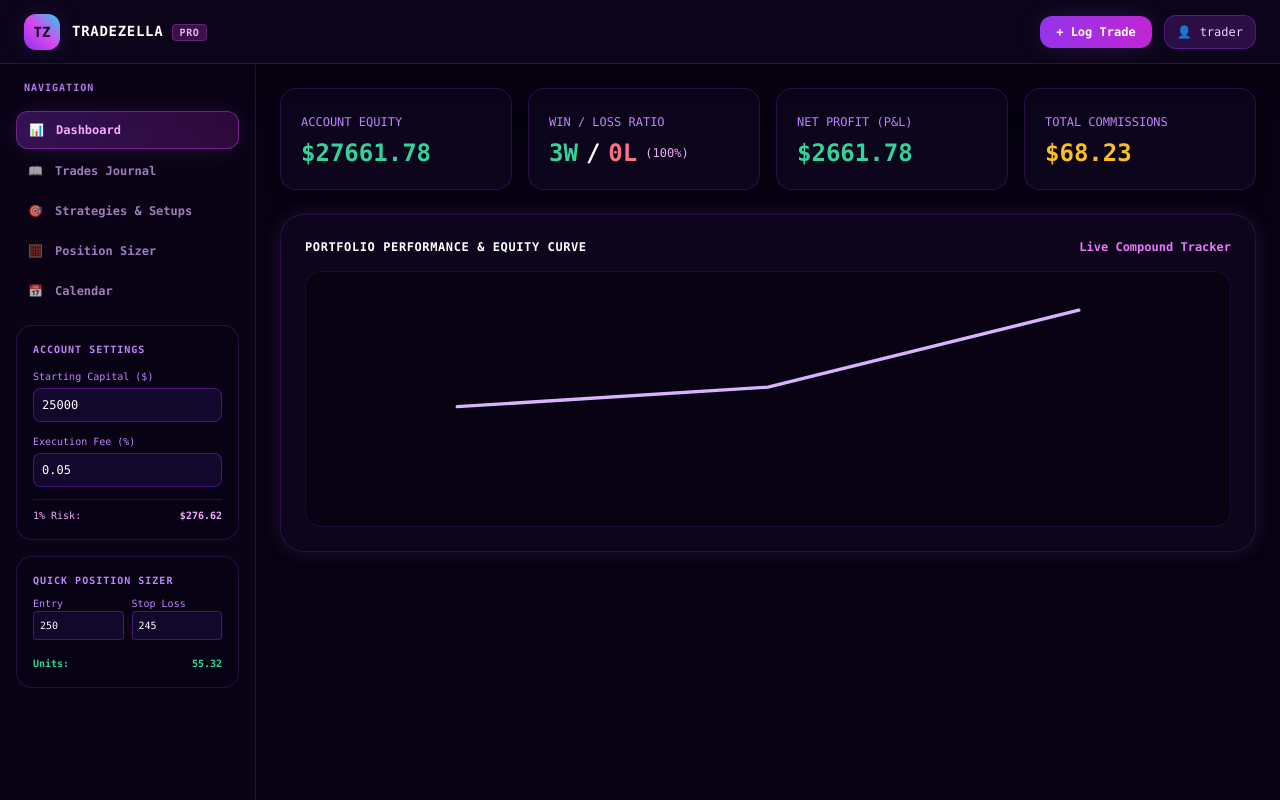
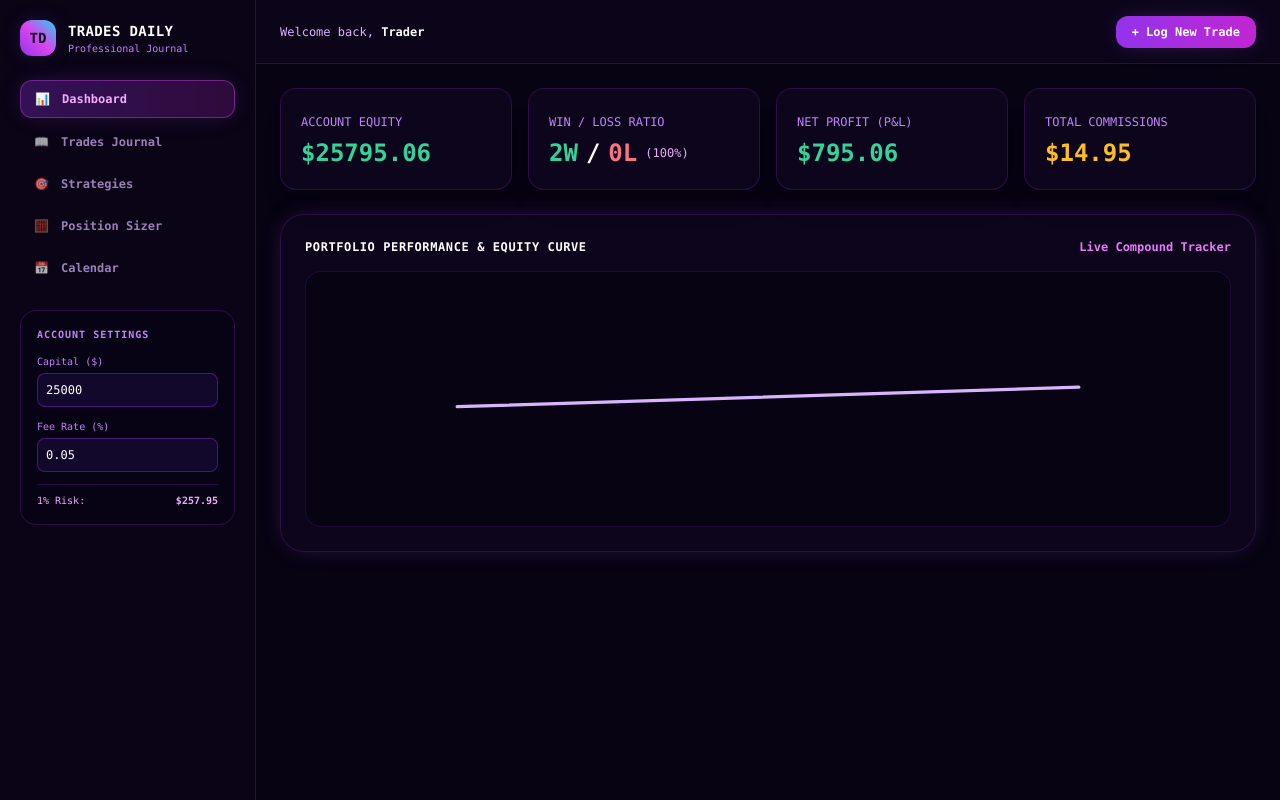
Before and after one commit to nomiice1122-ux/TRADE-LIVE-SAAS, a Next.js app: page / in a window 1280 px wide. Built offline with nearby package versions, Linux system fonts and the light colour scheme.

Commit message:
Update page.tsx

```diff
--- a/app/page.tsx
+++ b/app/page.tsx
@@ -44,26 +44,21 @@ const computeTradeMetrics = (trade: any, feeRate = 0.0005) => {
 
 const DEFAULT_MOCK_TRADES = [
   { id: '1', date: '2026-03-01', time: '09:35', symbol: 'TSLA', direction: 'LONG', entryPrice: 240, exitPrice: 262, quantity: 25, stopLoss: 235, setup: 'Breakout', mistake: 'None', tvLink: 'https://www.tradingview.com', notes: 'Clean breakout.' },
-  { id: '2', date: '2026-03-02', time: '10:15', symbol: 'NVDA', direction: 'SHORT', entryPrice: 880, exitPrice: 854, quantity: 10, stopLoss: 890, setup: 'Liquidity Sweep', mistake: 'FOMO', tvLink: '', notes: 'Reversal hold.' },
-  { id: '3', date: '2026-03-03', time: '11:00', symbol: 'BTCUSDT', direction: 'LONG', entryPrice: 65400, exitPrice: 67800, quantity: 0.8, stopLoss: 64200, setup: 'VWAP Bounce', mistake: 'None', tvLink: '', notes: 'VWAP volume delta spike.' }
+  { id: '2', date: '2026-03-02', time: '10:15', symbol: 'NVDA', direction: 'SHORT', entryPrice: 880, exitPrice: 854, quantity: 10, stopLoss: 890, setup: 'Liquidity Sweep', mistake: 'FOMO', tvLink: '', notes: 'Reversal hold.' }
 ];
 
 const SETUP_OPTIONS = ['Breakout', 'VWAP Bounce', 'Order Block', 'Liquidity Sweep', 'Trend Continuation', 'Reversal', 'Range Play'];
-const MISTAKE_OPTIONS = ['None', 'FOMO', 'Revenge Trading', 'Overleveraging', 'Early Exit', 'Moved Stop Loss', 'No Plan', 'Chasing'];
 
-export default function TradeZellaPro() {
+export default function TradesDailyApp() {
   const [startingCapital, setStartingCapital] = useState(25000);
   const [feePercentage, setFeePercentage] = useState(0.05);
   const [trades, setTrades] = useState(DEFAULT_MOCK_TRADES);
 
   const [activeTab, setActiveTab] = useState('dashboard');
   const [isAddModalOpen, setIsAddModalOpen] = useState(false);
-  const [isAuthModalOpen, setIsAuthModalOpen] = useState(false);
-  const [authMode, setAuthMode] = useState<'login' | 'signup'>('login');
-  const [currentUser, setCurrentUser] = useState<string | null>('trader@tradezella.pro');
   const [selectedTrade, setSelectedTrade] = useState<any>(null);
 
-  // Position Sizer calculator state
+  // Position Sizer state
   const [calcSymbol, setCalcSymbol] = useState('TSLA');
   const [calcRiskPct, setCalcRiskPct] = useState(1);
   const [calcEntry, setCalcEntry] = useState(250);
@@ -72,10 +67,9 @@ export default function TradeZellaPro() {
   const feeRateDecimal = feePercentage / 100;
   const processedTrades = useMemo(() => trades.map(t => computeTradeMetrics(t, feeRateDecimal)), [trades, feeRateDecimal]);
 
-  // Performance Statistics & Strategy Breakdown
   const stats = useMemo(() => {
     if (!processedTrades.length) {
-      return { totalTrades: 0, netPnl: 0, winRate: 0, totalFees: 0, avgRR: 0, currentCapital: startingCapital, winsCount: 0, lossesCount: 0, bestSetup: 'N/A' };
+      return { totalTrades: 0, netPnl: 0, winRate: 0, totalFees: 0, currentCapital: startingCapital, winsCount: 0, lossesCount: 0, bestSetup: 'N/A' };
     }
     const totalTrades = processedTrades.length;
     const wins = processedTrades.filter(t => t.pnl > 0);
@@ -86,8 +80,6 @@ export default function TradeZellaPro() {
     const netPnl = processedTrades.reduce((sum, t) => sum + t.pnl, 0);
     const currentCapital = startingCapital + netPnl;
     const totalFees = processedTrades.reduce((sum, t) => sum + t.totalFee, 0);
-    const validR = processedTrades.filter(t => t.rMultiple && !isNaN(t.rMultiple));
-    const avgRR = validR.length ? validR.reduce((sum, t) => sum + t.rMultiple, 0) / validR.length : 0;
 
     const setupMap: any = {};
     processedTrades.forEach(t => {
@@ -99,7 +91,7 @@ export default function TradeZellaPro() {
 
     const bestSetup = Object.keys(setupMap).sort((a, b) => setupMap[b].pnl - setupMap[a].pnl)[0] || 'N/A';
 
-    return { totalTrades, netPnl, currentCapital, totalFees, winRate, avgRR, winsCount, lossesCount, bestSetup, setupMap };
+    return { totalTrades, netPnl, currentCapital, totalFees, winRate, winsCount, lossesCount, bestSetup, setupMap };
   }, [processedTrades, startingCapital]);
 
   const handleSaveTrade = (tradeData: any) => {
@@ -112,7 +104,6 @@ export default function TradeZellaPro() {
     setSelectedTrade(null);
   };
 
-  // Cumulative data for Modern SVG Line Visualizer
   const cumulativeData = useMemo(() => {
     let running = startingCapital;
     return processedTrades.map(t => {
@@ -122,52 +113,32 @@ export default function TradeZellaPro() {
   }, [processedTrades, startingCapital]);
 
   return (
-    <div className="flex flex-col h-screen bg-[#070312] text-purple-100 overflow-hidden font-sans">
+    <div className="flex h-screen bg-[#070312] text-purple-100 font-sans overflow-hidden">
 
-      {/* CLEAN TOP NAVBAR */}
-      <header className="h-16 bg-[#0c051a] border-b border-purple-900/40 px-6 flex items-center justify-between z-30 shrink-0 shadow-2xl">
-        <div className="flex items-center gap-3 cursor-pointer" onClick={() => setActiveTab('dashboard')}>
+      {/* LEFT SIDEBAR (EXACT TRADESDAILY STYLE) */}
+      <aside className="w-64 bg-[#0a0416] border-r border-purple-900/40 flex flex-col p-5 shrink-0 font-mono space-y-6">
+        <div className="flex items-center gap-3">
           <div className="w-9 h-9 rounded-xl bg-gradient-to-tr from-purple-600 via-fuchsia-500 to-cyan-400 flex items-center justify-center purple-glow">
-            <span className="font-black text-slate-950 font-mono text-sm">TZ</span>
+            <span className="font-black text-slate-950 text-sm">TD</span>
           </div>
-          <span className="font-extrabold text-white tracking-wider font-mono text-sm">TRADEZELLA <span className="text-[10px] bg-fuchsia-500/20 text-fuchsia-300 px-1.5 py-0.5 rounded border border-fuchsia-500/30">PRO</span></span>
+          <div>
+            <h1 className="font-bold text-sm tracking-wide text-white">TRADES DAILY</h1>
+            <p className="text-[10px] text-purple-400">Professional Journal</p>
+          </div>
         </div>
 
-        <div className="flex items-center gap-3 font-mono">
-          <button
-            onClick={() => setIsAddModalOpen(true)}
-            className="bg-gradient-to-r from-purple-600 to-fuchsia-600 hover:opacity-90 text-white font-bold text-xs px-4 py-2 rounded-xl purple-glow transition-all flex items-center gap-1.5"
-          >
-            <span>+ Log Trade</span>
-          </button>
-          <button
-            onClick={() => setIsAuthModalOpen(true)}
-            className="flex items-center gap-2 bg-purple-900/40 hover:bg-purple-900/70 border border-purple-700/50 px-3 py-2 rounded-xl text-xs text-purple-200 transition-all"
-          >
-            <span>👤</span>
-            <span className="hidden sm:inline">{currentUser ? currentUser.split('@')[0] : 'Sign In'}</span>
-          </button>
-        </div>
-      </header>
-
-      {/* BODY LAYOUT */}
-      <div className="flex flex-1 overflow-hidden">
-
-        {/* COMPREHENSIVE LEFT SIDEBAR NAVIGATION & TOOLS */}
-        <aside className="w-64 bg-[#0a0416]/90 border-r border-purple-900/40 flex flex-col p-4 shrink-0 font-mono overflow-y-auto space-y-4">
-          <span className="text-[10px] font-bold text-purple-400 uppercase tracking-widest px-2">Navigation</span>
-          <div className="space-y-1">
+        <nav className="space-y-1.5">
           {[
             { id: 'dashboard', label: 'Dashboard', icon: '📊' },
             { id: 'journal', label: 'Trades Journal', icon: '📖' },
-              { id: 'strategies', label: 'Strategies & Setups', icon: '🎯' },
+            { id: 'strategies', label: 'Strategies', icon: '🎯' },
             { id: 'calculator', label: 'Position Sizer', icon: '🧮' },
             { id: 'calendar', label: 'Calendar', icon: '📅' }
           ].map(item => (
             <button
               key={item.id}
               onClick={() => setActiveTab(item.id)}
-                className={`w-full flex items-center gap-3 px-3 py-2.5 rounded-xl text-xs font-semibold transition-all ${
+              className={`w-full flex items-center gap-3 px-3.5 py-2.5 rounded-xl text-xs font-semibold transition-all ${
                 activeTab === item.id
                   ? 'bg-gradient-to-r from-purple-600/30 to-fuchsia-600/20 text-fuchsia-300 border border-fuchsia-500/40 purple-glow'
                   : 'text-purple-300/70 hover:text-white hover:bg-purple-900/20'
@@ -177,57 +148,59 @@ export default function TradeZellaPro() {
               {item.label}
             </button>
           ))}
-          </div>
+        </nav>
 
-          {/* CAPITAL & FEE CONTROLS WIDGET */}
-          <div className="bg-[#080314] p-4 rounded-2xl border border-purple-900/40 space-y-3">
+        {/* CAPITAL & FEE SETTINGS */}
+        <div className="mt-auto bg-[#080314] p-4 rounded-2xl border border-purple-900/40 space-y-3">
           <span className="text-[10px] font-bold text-purple-400 uppercase tracking-widest block">Account Settings</span>
           <div>
-              <label className="text-[10px] text-purple-400 block mb-1">Starting Capital ($)</label>
+            <label className="text-[10px] text-purple-400 block mb-1">Capital ($)</label>
             <input
               type="number"
               value={startingCapital}
               onChange={(e) => setStartingCapital(parseFloat(e.target.value) || 0)}
-                className="w-full bg-[#12082b] text-white text-xs p-2 rounded-lg border border-purple-800/60 focus:outline-none focus:border-fuchsia-500 font-mono"
+              className="w-full bg-[#12082b] text-white text-xs p-2 rounded-lg border border-purple-800/60 font-mono focus:outline-none focus:border-fuchsia-500"
             />
           </div>
           <div>
-              <label className="text-[10px] text-purple-400 block mb-1">Execution Fee (%)</label>
+            <label className="text-[10px] text-purple-400 block mb-1">Fee Rate (%)</label>
             <input
               type="number"
               step="0.001"
               value={feePercentage}
               onChange={(e) => setFeePercentage(parseFloat(e.target.value) || 0)}
-                className="w-full bg-[#12082b] text-white text-xs p-2 rounded-lg border border-purple-800/60 focus:outline-none focus:border-fuchsia-500 font-mono"
+              className="w-full bg-[#12082b] text-white text-xs p-2 rounded-lg border border-purple-800/60 font-mono focus:outline-none focus:border-fuchsia-500"
             />
           </div>
           <div className="pt-2 border-t border-purple-900/40 text-[10px] text-fuchsia-300 flex justify-between">
             <span>1% Risk:</span> <strong>${(stats.currentCapital * 0.01).toFixed(2)}</strong>
           </div>
         </div>
-
-          {/* QUICK POSITION SIZER WIDGET */}
-          <div className="bg-[#080314] p-4 rounded-2xl border border-purple-900/40 space-y-2">
-            <span className="text-[10px] font-bold text-purple-400 uppercase tracking-widest block">Quick Position Sizer</span>
-            <div className="grid grid-cols-2 gap-2 text-[10px]">
-              <div><label className="text-purple-400 block">Entry</label><input type="number" value={calcEntry} onChange={e => setCalcEntry(parseFloat(e.target.value)||0)} className="w-full bg-[#12082b] p-1.5 rounded border border-purple-800/60 text-white" /></div>
-              <div><label className="text-purple-400 block">Stop Loss</label><input type="number" value={calcSl} onChange={e => setCalcSl(parseFloat(e.target.value)||0)} className="w-full bg-[#12082b] p-1.5 rounded border border-purple-800/60 text-white" /></div>
-            </div>
-            <div className="pt-2 text-[10px] text-emerald-400 font-bold flex justify-between">
-              <span>Units:</span>
-              <span>{Math.abs(calcEntry - calcSl) > 0 ? ((stats.currentCapital * (calcRiskPct / 100)) / Math.abs(calcEntry - calcSl)).toFixed(2) : 0}</span>
-            </div>
-          </div>
       </aside>
 
-        {/* MAIN VIEW AREA */}
+      {/* MAIN CONTENT AREA */}
+      <div className="flex-1 flex flex-col overflow-hidden">
+
+        {/* TOP HEADER */}
+        <header className="h-16 bg-[#0c051a] border-b border-purple-900/40 px-6 flex items-center justify-between z-20 shrink-0">
+          <div className="font-mono text-xs text-purple-300">
+            Welcome back, <strong className="text-white">Trader</strong>
+          </div>
+          <button
+            onClick={() => setIsAddModalOpen(true)}
+            className="bg-gradient-to-r from-purple-600 to-fuchsia-600 hover:opacity-90 text-white font-bold text-xs px-4 py-2 rounded-xl purple-glow transition-all flex items-center gap-1.5 font-mono"
+          >
+            <span>+ Log New Trade</span>
+          </button>
+        </header>
+
+        {/* VIEW CONTAINER */}
         <main className="flex-1 overflow-y-auto p-6 space-y-6">
 
-          {/* DASHBOARD VIEW */}
           {activeTab === 'dashboard' && (
             <div className="space-y-6">
 
-              {/* TOP METRICS & WIN RATE COUNTERS */}
+              {/* KEY METRICS GRID */}
               <div className="grid grid-cols-1 sm:grid-cols-2 lg:grid-cols-4 gap-4 font-mono">
                 <div className="bg-[#0e061d]/90 border border-purple-900/40 p-5 rounded-2xl shadow-xl">
                   <span className="text-xs text-purple-400 uppercase">Account Equity</span>
@@ -252,7 +225,7 @@ export default function TradeZellaPro() {
                 </div>
               </div>
 
-              {/* MODERN SVG LINE VISUALIZER (EQUITY CURVE) */}
+              {/* EQUITY CURVE VISUALIZER */}
               <div className="bg-[#0e061d]/90 border border-purple-900/40 rounded-3xl p-6 shadow-xl purple-glow space-y-4">
                 <div className="flex items-center justify-between font-mono">
                   <h3 className="text-xs font-bold text-white uppercase tracking-wider">Portfolio Performance & Equity Curve</h3>
@@ -260,13 +233,6 @@ export default function TradeZellaPro() {
                 </div>
                 <div className="h-64 w-full bg-[#070312] rounded-2xl border border-purple-900/30 p-4 relative overflow-hidden flex items-center justify-center">
                   <svg className="w-full h-full overflow-visible" viewBox="0 0 600 200">
-                    <defs>
-                      <linearGradient id="purpleGrad" x1="0" y1="0" x2="0" y2="1">
-                        <stop offset="0%" stopColor="#c084fc" stopOpacity="0.5" />
-                        <stop offset="100%" stopColor="#8b5cf6" stopOpacity="0.0" />
-                      </linearGradient>
-                    </defs>
-                    {/* Render modern line chart path */}
                     <path
                       d={cumulativeData.map((val, idx) => {
                         const x = (idx / Math.max(cumulativeData.length - 1, 1)) * 560 + 20;
@@ -285,7 +251,6 @@ export default function TradeZellaPro() {
             </div>
           )}
 
-          {/* JOURNAL TAB */}
           {activeTab === 'journal' && (
             <div className="bg-[#0e061d]/90 border border-purple-900/40 rounded-3xl p-6 shadow-xl overflow-x-auto font-mono">
               <h3 className="text-base font-bold text-white mb-4">Complete Trades Journal</h3>
@@ -320,7 +285,6 @@ export default function TradeZellaPro() {
             </div>
           )}
 
-          {/* STRATEGIES TAB */}
           {activeTab === 'strategies' && (
             <div className="bg-[#0e061d]/90 border border-purple-900/40 rounded-3xl p-6 shadow-xl font-mono space-y-4">
               <h3 className="text-base font-bold text-white mb-4">Strategy & Setup Breakdown</h3>
@@ -335,10 +299,9 @@ export default function TradeZellaPro() {
             </div>
           )}
 
-          {/* POSITION SIZER TAB */}
           {activeTab === 'calculator' && (
             <div className="max-w-xl mx-auto bg-[#0e061d] border border-purple-900/40 p-6 rounded-3xl shadow-xl font-mono space-y-4">
-              <h3 className="text-sm font-bold text-white uppercase border-b border-purple-900/40 pb-3">Advanced Position Size Calculator</h3>
+              <h3 className="text-sm font-bold text-white uppercase border-b border-purple-900/40 pb-3">Position Size Calculator</h3>
               <div className="grid grid-cols-2 gap-3">
                 <div><label className="text-[10px] text-purple-400 block mb-1">Symbol</label><input value={calcSymbol} onChange={e => setCalcSymbol(e.target.value)} className="w-full bg-[#070312] text-white p-2 rounded-xl border border-purple-800/60 text-xs" /></div>
                 <div><label className="text-[10px] text-purple-400 block mb-1">Risk %</label><input type="number" value={calcRiskPct} onChange={e => setCalcRiskPct(parseFloat(e.target.value) || 1)} className="w-full bg-[#070312] text-white p-2 rounded-xl border border-purple-800/60 text-xs" /></div>
@@ -352,7 +315,6 @@ export default function TradeZellaPro() {
             </div>
           )}
 
-          {/* CALENDAR VIEW */}
           {activeTab === 'calendar' && (
             <div className="bg-[#0e061d]/90 border border-purple-900/40 rounded-3xl p-6 shadow-xl font-mono">
               <h3 className="text-base font-bold text-white mb-4">Performance Calendar</h3>
@@ -370,31 +332,6 @@ export default function TradeZellaPro() {
 
         </main>
       </div>
-
-      {/* AUTH MODAL */}
-      {isAuthModalOpen && (
-        <div className="fixed inset-0 z-50 flex items-center justify-center bg-black/80 backdrop-blur-md p-4">
-          <div className="bg-[#110726] border border-purple-800/60 rounded-3xl w-full max-w-sm p-6 space-y-4 font-mono text-xs shadow-2xl purple-glow">
-            <div className="flex justify-between items-center border-b border-purple-900/60 pb-3">
-              <h3 className="font-bold text-white text-sm">{authMode === 'login' ? 'SIGN IN TO TRADEZELLA' : 'CREATE ACCOUNT'}</h3>
-              <button onClick={() => setIsAuthModalOpen(false)} className="text-purple-400 hover:text-white">✕</button>
-            </div>
-            <form onSubmit={(e: any) => {
-              e.preventDefault();
-              const fd = new FormData(e.target);
-              setCurrentUser(fd.get('email')?.toString() || 'trader@tradezella.pro');
-              setIsAuthModalOpen(false);
-            }} className="space-y-3">
-              <div><label className="text-purple-300 block mb-1">Email Address</label><input name="email" type="email" defaultValue={currentUser || ''} className="w-full bg-[#080314] text-white p-2.5 rounded-xl border border-purple-800/60 text-xs" required /></div>
-              <div><label className="text-purple-300 block mb-1">Password</label><input name="password" type="password" defaultValue="********" className="w-full bg-[#080314] text-white p-2.5 rounded-xl border border-purple-800/60 text-xs" required /></div>
-              <div className="flex justify-between items-center pt-2">
-                <button type="button" onClick={() => setAuthMode(authMode === 'login' ? 'signup' : 'login')} className="text-fuchsia-400 text-[10px] underline">{authMode === 'login' ? 'Need an account? Sign up' : 'Existing user? Sign in'}</button>
-                <button type="submit" className="px-4 py-2 bg-gradient-to-r from-purple-600 to-fuchsia-600 text-white font-bold rounded-xl shadow-lg">{authMode === 'login' ? 'Sign In' : 'Sign Up'}</button>
-              </div>
-            </form>
-          </div>
-        </div>
-      )}
 
       {/* LOG TRADE MODAL */}
       {isAddModalOpen && (
```
Lines whose indentation alone changed are shown as unchanged.
